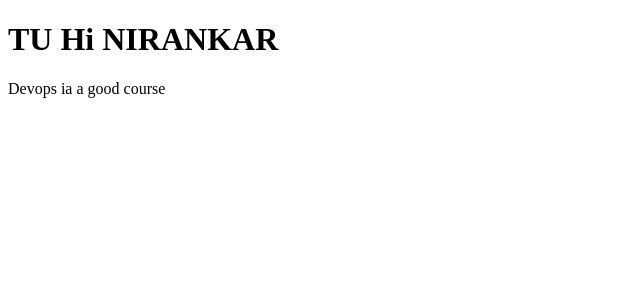
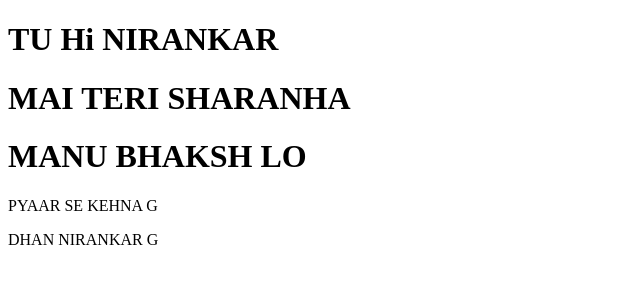
Before and after one commit to rahulsyal92/website, a plain HTML site: page index.html in a window 1280 px wide. Shown: the whole page, without its empty margins (0-640 px from the left). Drawn offline with Linux system fonts and the light colour scheme.

Commit message:
Update index.html

```diff
--- a/index.html
+++ b/index.html
@@ -3,8 +3,11 @@
 <body>
 <title>RAHUL SYAL</title>
 <h1>TU Hi NIRANKAR</h1>
+<h1>MAI TERI SHARANHA</h1>
+<h1>MANU BHAKSH LO</h1>
 
-<p>Devops ia a good course</p>
+<p>PYAAR SE KEHNA G</p>
+ <p>DHAN NIRANKAR  G</p>
 
 </body>
 </html>
```
